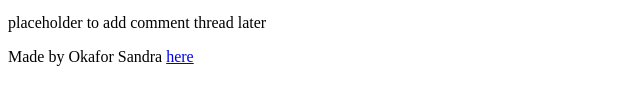
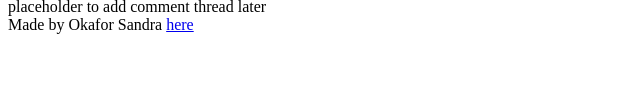
Before and after one commit to Brownskinsandra/My_First_Portfolio, a plain HTML site: page html_basic/index.html in a window 1280 px wide. Shown: the part 374-478 px from the top of the page, without its empty margins (0-640 px from the left). Drawn offline with Linux system fonts and the light colour scheme.

Commit message:
try again

```diff
--- a/html_basic/index.html
+++ b/html_basic/index.html
@@ -16,16 +16,14 @@
     </header>
     <main>
         <article>
-        <p>
             <a href="https://i.ibb.co/gTDZZT8/ALX-Logo-07.png"><img src="https://i.ibb.co/gTDZZT8/ALX-Logo-07.png" alt=""></a>
-        </p>
         </article>
          <aside>
-            <p>placeholder to add comment thread later</p>
+            placeholder to add comment thread later
          </aside>
     </main>
 <footer>
-    <p>Made by Okafor Sandra <a href="https://alx.com" target="_blank">here</a></p>
+    Made by Okafor Sandra <a href="https://alx.com" target="_blank">here</a>
 </footer>
 </body>
 </html>
```
